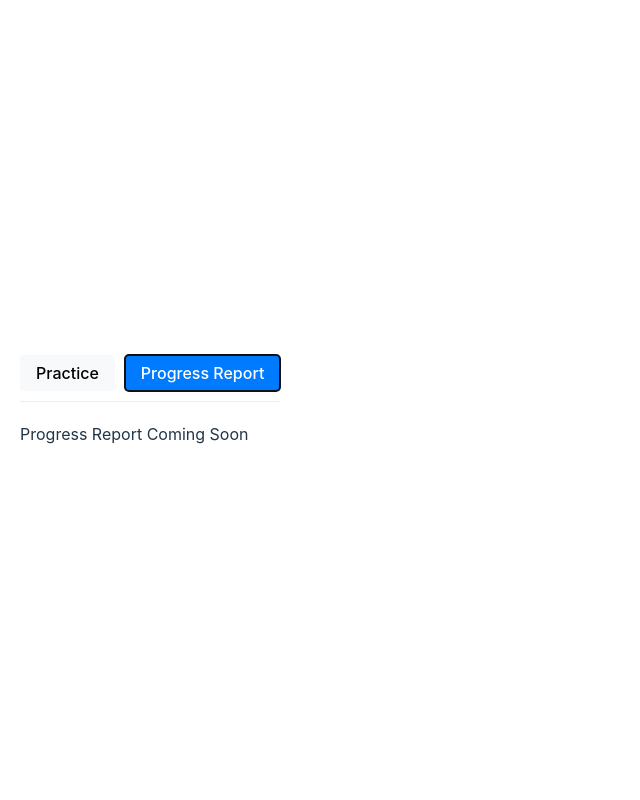
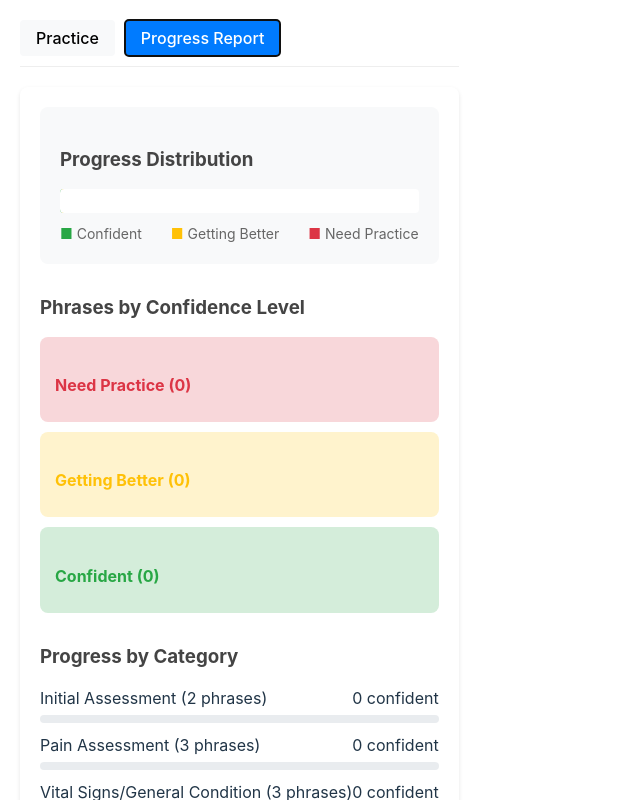
Before and after one commit to oplandfu/medical-english-practice, a React (Vite) app: page / in a window 1280 px wide. Both pictures are taken after a click on the button "Progress Report". Shown: the top 800 px of the page, without its empty margins (0-640 px from the left). Built offline with nearby package versions, Linux system fonts and the light colour scheme.

Commit message:
Add Progress Report view

```diff
--- a/src/AudioPractice.tsx
+++ b/src/AudioPractice.tsx
@@ -467,9 +467,151 @@ const AudioPractice = () => {
         </div>
       )}
 
-      {activeTab === 'progress' && (
-        <div>Progress Report Coming Soon</div>
-      )}
+{activeTab === 'progress' && (
+  <div style={{
+    backgroundColor: 'white',
+    padding: '20px',
+    borderRadius: '8px',
+    boxShadow: '0 2px 4px rgba(0,0,0,0.1)'
+  }}>
+    {/* Progress Graph */}
+    <div style={{
+      marginBottom: '30px',
+      backgroundColor: '#f8f9fa',
+      padding: '20px',
+      borderRadius: '8px'
+    }}>
+      <h3 style={{ marginBottom: '15px', color: '#444' }}>Progress Distribution</h3>
+      <div style={{
+        display: 'flex',
+        height: '24px',
+        backgroundColor: 'white',
+        borderRadius: '4px',
+        overflow: 'hidden',
+        marginBottom: '10px'
+      }}>
+        <div style={{
+          width: `${(Object.values(confidenceLevels).filter(level => level === 'confident').length / phrases.length) * 100}%`,
+          backgroundColor: '#28a745',
+          borderRight: '2px solid white'
+        }}/>
+        <div style={{
+          width: `${(Object.values(confidenceLevels).filter(level => level === 'getting-better').length / phrases.length) * 100}%`,
+          backgroundColor: '#ffc107',
+          borderRight: '2px solid white'
+        }}/>
+        <div style={{
+          width: `${(Object.values(confidenceLevels).filter(level => level === 'need-practice').length / phrases.length) * 100}%`,
+          backgroundColor: '#dc3545'
+        }}/>
+      </div>
+      <div style={{
+        display: 'flex',
+        justifyContent: 'space-between',
+        fontSize: '14px',
+        color: '#666'
+      }}>
+        <div>
+          <span style={{ color: '#28a745' }}>■</span> Confident
+        </div>
+        <div>
+          <span style={{ color: '#ffc107' }}>■</span> Getting Better
+        </div>
+        <div>
+          <span style={{ color: '#dc3545' }}>■</span> Need Practice
+        </div>
+      </div>
+    </div>
+
+    {/* Phrases by Confidence Level */}
+    <div style={{ marginBottom: '30px' }}>
+      <h3 style={{ marginBottom: '15px', color: '#444' }}>Phrases by Confidence Level</h3>
+
+      <div style={{
+        backgroundColor: '#f8d7da',
+        padding: '15px',
+        borderRadius: '8px',
+        marginBottom: '10px'
+      }}>
+        <h4 style={{ color: '#dc3545', marginBottom: '10px' }}>
+          Need Practice ({Object.values(confidenceLevels).filter(level => level === 'need-practice').length})
+        </h4>
+        <ul style={{ margin: 0, paddingLeft: '20px', color: '#666' }}>
+          {phrases.filter((_, index) => confidenceLevels[index] === 'need-practice')
+            .map(phrase => (
+              <li key={phrase.english}>{phrase.english}</li>
+            ))}
+        </ul>
+      </div>
+
+      <div style={{
+        backgroundColor: '#fff3cd',
+        padding: '15px',
+        borderRadius: '8px',
+        marginBottom: '10px'
+      }}>
+        <h4 style={{ color: '#ffc107', marginBottom: '10px' }}>
+          Getting Better ({Object.values(confidenceLevels).filter(level => level === 'getting-better').length})
+        </h4>
+        <ul style={{ margin: 0, paddingLeft: '20px', color: '#666' }}>
+          {phrases.filter((_, index) => confidenceLevels[index] === 'getting-better')
+            .map(phrase => (
+              <li key={phrase.english}>{phrase.english}</li>
+            ))}
+        </ul>
+      </div>
+
+      <div style={{
+        backgroundColor: '#d4edda',
+        padding: '15px',
+        borderRadius: '8px'
+      }}>
+        <h4 style={{ color: '#28a745', marginBottom: '10px' }}>
+          Confident ({Object.values(confidenceLevels).filter(level => level === 'confident').length})
+        </h4>
+        <ul style={{ margin: 0, paddingLeft: '20px', color: '#666' }}>
+          {phrases.filter((_, index) => confidenceLevels[index] === 'confident')
+            .map(phrase => (
+              <li key={phrase.english}>{phrase.english}</li>
+            ))}
+        </ul>
+      </div>
+    </div>
+
+    {/* Category Progress */}
+    <div>
+      <h3 style={{ marginBottom: '15px', color: '#444' }}>Progress by Category</h3>
+      {Array.from(new Set(phrases.map(p => p.category))).map(category => {
+        const phrasesInCategory = phrases.filter(p => p.category === category);
+        const confidentInCategory = phrasesInCategory.filter((_, idx) =>
+          confidenceLevels[phrases.findIndex(p => p === phrasesInCategory[idx])] === 'confident'
+        ).length;
+
+        return (
+          <div key={category} style={{ marginBottom: '10px' }}>
+            <div style={{ display: 'flex', justifyContent: 'space-between', marginBottom: '5px' }}>
+              <span>{category} ({phrasesInCategory.length} phrases)</span>
+              <span>{confidentInCategory} confident</span>
+            </div>
+            <div style={{
+              height: '8px',
+              backgroundColor: '#e9ecef',
+              borderRadius: '4px',
+              overflow: 'hidden'
+            }}>
+              <div style={{
+                width: `${(confidentInCategory / phrasesInCategory.length) * 100}%`,
+                height: '100%',
+                backgroundColor: '#28a745',
+                borderRadius: '4px'
+              }}/>
+            </div>
+          </div>
+        );
+      })}
+    </div>
+  </div>
+)}
     </div>
   );
 };
```
